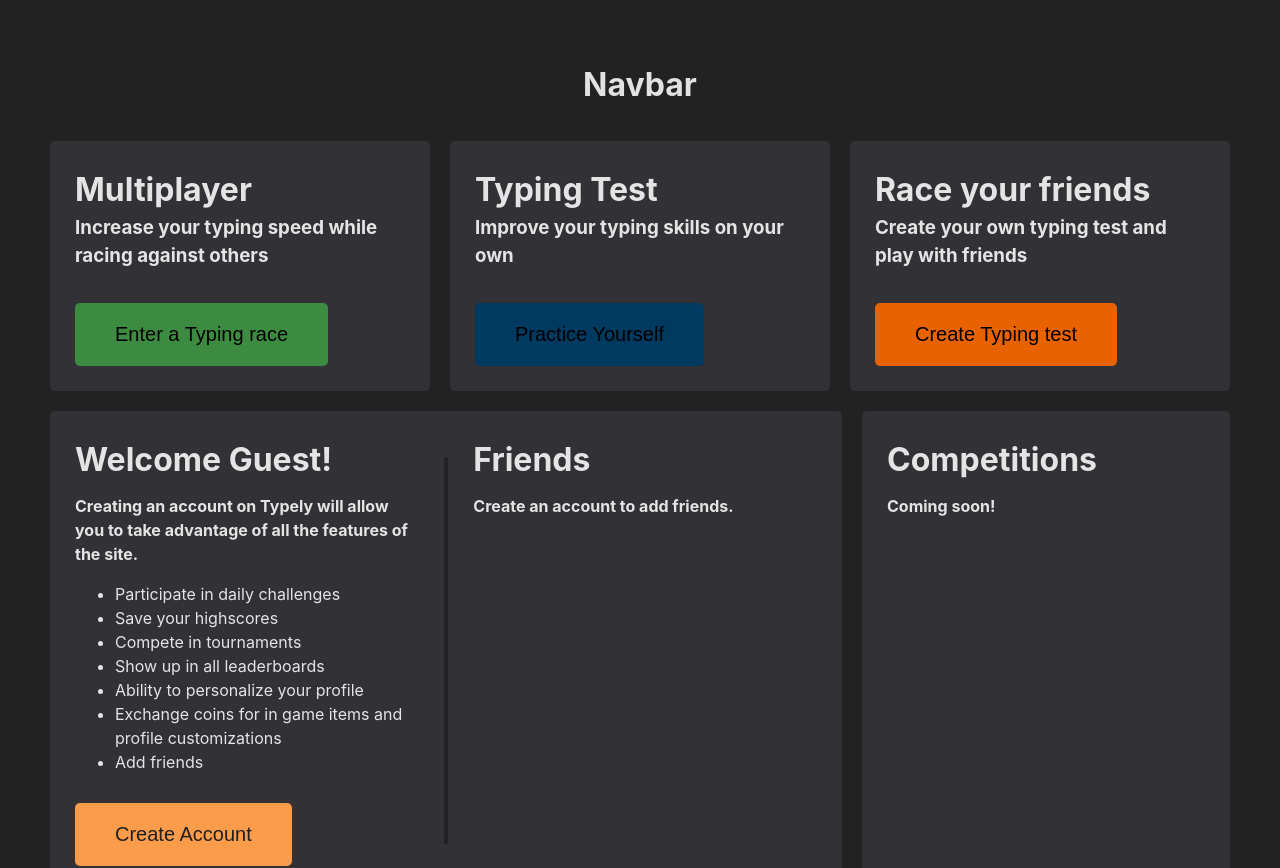
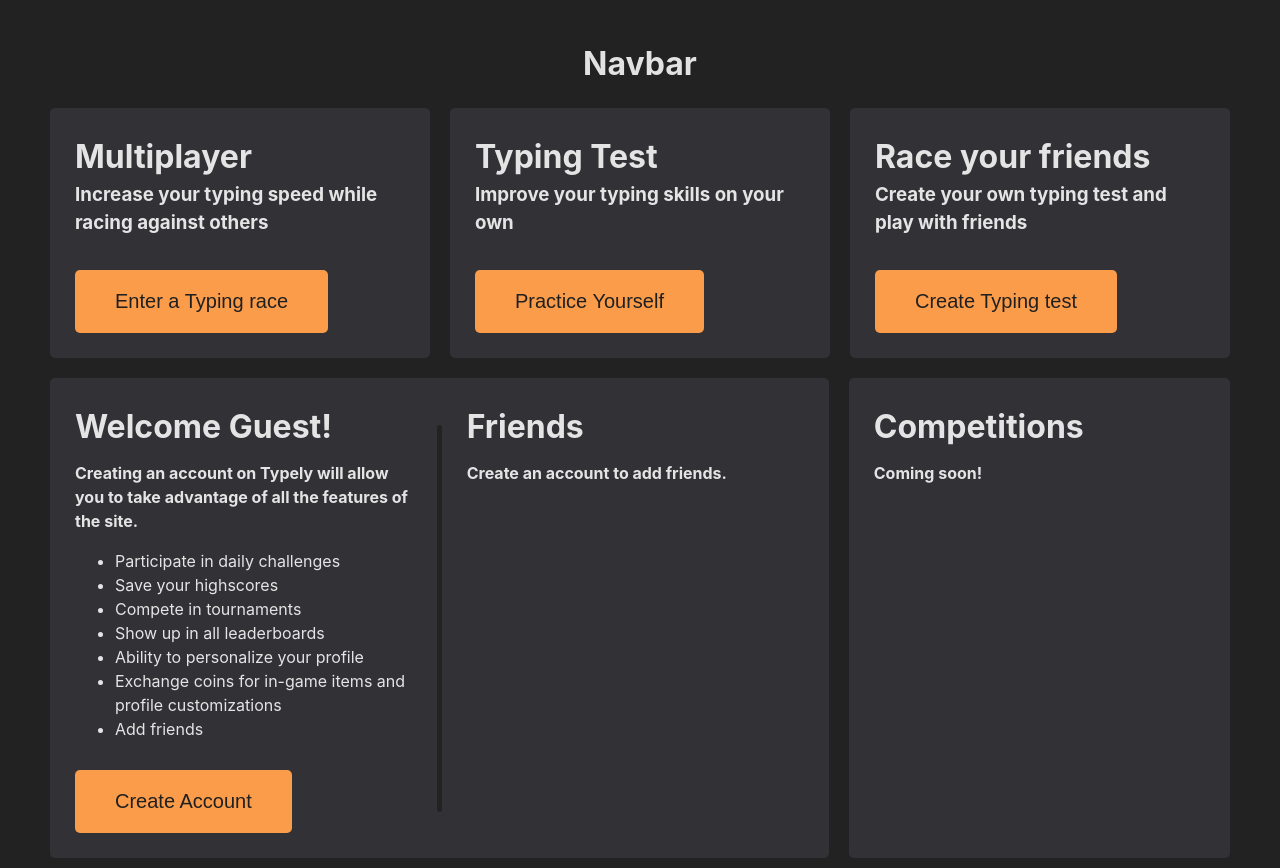
Before and after one commit to MisterCxmpy/typely-client, a React (Vite) app: page / in a window 1280 px wide. Shown: the top 868 px of the page. Built offline with nearby package versions, Linux system fonts and the light colour scheme.

Commit message:
componentize home page

```diff
--- a/src/index.css
+++ b/src/index.css
@@ -20,3 +20,8 @@
 .incorrect {
   color: rgb(197, 66, 66);
 }
+
+h1 {
+  margin: 0;
+  margin-bottom: 10px;
+}
--- a/src/pages/Home/index.jsx
+++ b/src/pages/Home/index.jsx
@@ -1,30 +1,19 @@
-import React from 'react'
-import styles from "./index.module.css"
-import { useNavigate } from 'react-router-dom'
+import React from 'react';
+import styles from "./index.module.css";
+import { useNavigate } from 'react-router-dom';
 
-export default function Home() {
-  const navigate = useNavigate()
+function GameMode({ title, description, buttonText, onClick }) {
+  return (
+    <div className={styles["mode"]}>
+      <h1>{title}</h1>
+      <h3>{description}</h3>
+      <button className={styles["button"]} onClick={onClick}>{buttonText}</button>
+    </div>
+  );
+}
 
+function ProfilePanel() {
   return (
-    <div className={styles["container"]}>
-      <div className={styles["game-modes"]}>
-        <div className={styles["mode"]}>
-          <h1>Multiplayer</h1>
-          <h3>Increase your typing speed while racing against others</h3>
-          <button className={styles["multiplayer-btn"]}>Enter a Typing race</button>
-        </div>
-        <div className={styles["mode"]}>
-          <h1>Typing Test</h1>
-          <h3>Improve your typing skills on your own</h3>
-          <button onClick={() => navigate("/practice")} className={styles["typing-test-btn"]}>Practice Yourself</button>
-        </div>
-        <div className={styles["mode"]}>
-          <h1>Race your friends</h1>
-          <h3>Create your own typing test and play with friends</h3>
-          <button className={styles["race-your-friends-btn"]}>Create Typing test</button>
-        </div>
-      </div>
-      <div className={styles["information-panel"]}>
     <div className={styles["profile-panel"]}>
       <div className={styles["user"]}>
         <h1>Welcome Guest!</h1>
@@ -35,7 +24,7 @@ export default function Home() {
           <li>Compete in tournaments</li>
           <li>Show up in all leaderboards</li>
           <li>Ability to personalize your profile</li>
-              <li>Exchange coins for in game items and profile customizations</li>
+          <li>Exchange coins for in-game items and profile customizations</li>
           <li>Add friends</li>
         </ul>
         <button className={styles["create-account-btn"]}>Create Account</button>
@@ -46,14 +35,60 @@ export default function Home() {
         <h4>Create an account to add friends.</h4>
       </div>
     </div>
+  );
+}
+
+function CompetitionsPanel() {
+  return (
     <div className={styles["competitions-panel"]}>
       <h1>Competitions</h1>
       <h4>Coming soon!</h4>
     </div>
+  );
+}
+
+export default function Home() {
+  const navigate = useNavigate();
+
+  const handleMultiplayerClick = () => {
+    // Handle multiplayer button click
+  };
+
+  const handleTypingTestClick = () => {
+    navigate("/practice");
+  };
+
+  const handleRaceFriendsClick = () => {
+    // Handle race your friends button click
+  };
+
+  return (
+    <div className={styles["container"]}>
+      <div className={styles["game-modes"]}>
+        <GameMode
+          title="Multiplayer"
+          description="Increase your typing speed while racing against others"
+          buttonText="Enter a Typing race"
+          onClick={handleMultiplayerClick}
+        />
+        <GameMode
+          title="Typing Test"
+          description="Improve your typing skills on your own"
+          buttonText="Practice Yourself"
+          onClick={handleTypingTestClick}
+        />
+        <GameMode
+          title="Race your friends"
+          description="Create your own typing test and play with friends"
+          buttonText="Create Typing test"
+          onClick={handleRaceFriendsClick}
+        />
       </div>
-      <div className={styles["leaderboard-panel"]}>
-
+      <div className={styles["information-panel"]}>
+        <ProfilePanel />
+        <CompetitionsPanel />
       </div>
+      <div className={styles["leaderboard-panel"]}></div>
     </div>
-  )
+  );
 }
--- a/src/pages/Home/index.module.css
+++ b/src/pages/Home/index.module.css
@@ -36,15 +36,8 @@
   margin-top: auto;
   font-weight: 500;
   cursor: pointer;
-}
-.mode > button.multiplayer-btn {
-  background: #3d8b40;
-}
-.mode > button.typing-test-btn {
-  background: #003a61;
-}
-.mode > button.race-your-friends-btn {
-  background: #e86200;
+  background: #fb9c4a;
+  color: #202020;
 }
 
 .information-panel {
@@ -56,7 +49,7 @@
   text-align: start;
   background: #323236;
   margin: 10px;
-  width: 70%;
+  width: 66%;
   border-radius: 5px;
   padding: 25px;
   display: flex;
@@ -66,10 +59,6 @@
   display: flex;
   flex-direction: column;
   width: 50%;
-}
-.information-panel .profile-panel .user > h1, .information-panel .profile-panel .friends > h1 {
-  margin: 0;
-  margin-bottom: 10px;
 }
 .information-panel .profile-panel .user > h4, .information-panel .profile-panel .friends > h4 {
   margin: 0;
--- a/src/pages/Home/index.module.scss
+++ b/src/pages/Home/index.module.scss
@@ -37,18 +37,8 @@
     margin-top: auto;
     font-weight: 500;
     cursor: pointer;
-
-    &.multiplayer-btn {
-      background: #3d8b40;
-    }
-
-    &.typing-test-btn {
-      background: #003a61;
-    }
-
-    &.race-your-friends-btn {
-      background: #e86200;
-    }
+    background: #fb9c4a;
+    color: #202020;
   }
 }
 
@@ -61,7 +51,7 @@
     text-align: start;
     background: #323236;
     margin: 10px;
-    width: 70%;
+    width: 66%;
     border-radius: 5px;
     padding: 25px;
     display: flex;
@@ -71,11 +61,6 @@
       display: flex;
       flex-direction: column;
       width: 50%;
-
-      > h1 {
-        margin: 0;
-        margin-bottom: 10px;
-      }
 
       > h4 {
         margin: 0;
```
Also changed, not shown: 1 other file (tests, documents, lock files or other folders). Lines whose indentation alone changed are shown as unchanged.
